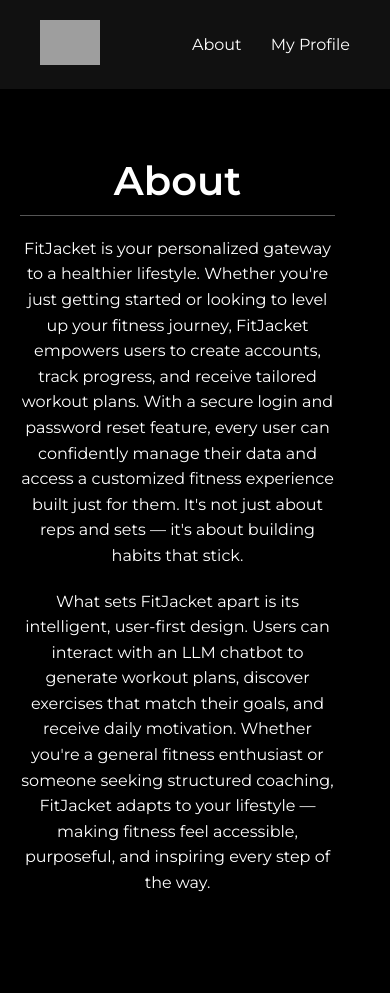
After one commit to shora051/FitJacket, a Django app: page /about in a window 390 px wide. The commit adds this page. Shown: the top 993 px of the page. Run offline with Django 5.2, Linux system fonts and the light colour scheme; tables that the repository leaves empty hold one stand-in row (values such as "Sample post"); grey boxes are pictures that could not be loaded.

Commit message:
About Page + minor tweaks to base.html

```diff
--- /dev/null
+++ b/home/templates/home/about.html
@@ -0,0 +1,86 @@
+{% extends "base.html" %}
+{% load static %}
+
+{% block content %}
+<style>
+    .about-container {
+        display: flex;
+        flex-wrap: wrap;
+        justify-content: center;
+        align-items: flex-start;
+        background-color: #000; /* Black background */
+        color: white;
+        padding: 40px 20px;
+    }
+
+    .about-text {
+        flex: 1;
+        min-width: 300px;
+        max-width: 600px;
+        margin-right: 30px;
+    }
+
+    .about-text h1 {
+        font-size: 2.5em;
+        margin-bottom: 10px;
+        font-weight: bold;
+    }
+
+    .about-text hr {
+        border: 0;
+        height: 1px;
+        background-color: #555;
+        margin-bottom: 20px;
+    }
+
+    .about-text p {
+        font-size: 1em;
+        line-height: 1.6;
+        margin-bottom: 20px;
+    }
+
+    .about-image {
+        flex: 1;
+        min-width: 250px;
+        max-width: 600px;
+        margin-top: 50px;
+    }
+
+    .about-image img {
+        max-width: 100%;
+        height: auto;
+        border-radius: 8px;
+        box-shadow: 0 4px 10px rgba(0, 0, 0, 0.5);
+    }
+
+    @media screen and (max-width: 768px) {
+        .about-container {
+            flex-direction: column;
+            text-align: center;
+        }
+
+        .about-text, .about-image {
+            margin-right: 0;
+            max-width: 90%;
+            margin-bottom: 30px;
+        }
+    }
+</style>
+
+<div class="about-container">
+    <div class="about-text">
+        <h1>About</h1>
+        <hr>
+        <p>
+            FitJacket is your personalized gateway to a healthier lifestyle. Whether you're just getting started or looking to level up your fitness journey, FitJacket empowers users to create accounts, track progress, and receive tailored workout plans. With a secure login and password reset feature, every user can confidently manage their data and access a customized fitness experience built just for them. It's not just about reps and sets — it's about building habits that stick.
+        </p>
+        <p>
+            What sets FitJacket apart is its intelligent, user-first design. Users can interact with an LLM chatbot to generate workout plans, discover exercises that match their goals, and receive daily motivation. Whether you're a general fitness enthusiast or someone seeking structured coaching, FitJacket adapts to your lifestyle — making fitness feel accessible, purposeful, and inspiring every step of the way.
+        </p>
+    </div>
+
+    <div class="about-image">
+        <img src="{% static 'img/workout.jpg' %}" alt="FitJacket Gear Image">
+    </div>
+</div>
+{% endblock %}
--- a/home/urls.py
+++ b/home/urls.py
@@ -3,4 +3,5 @@
 
 urlpatterns = [
     path('', views.index, name='home.index'),
+    path('about', views.about, name='home.about'),
 ]
--- a/home/views.py
+++ b/home/views.py
@@ -2,3 +2,9 @@
 
 def index(request):
     return render(request, 'home/index.html')
+
+def about(request):
+    template_data = {}
+    template_data['title'] = 'About'
+    return render(request,
+                  'home/about.html')
--- a/trainquest/static/css/styles.css
+++ b/trainquest/static/css/styles.css
@@ -163,8 +163,24 @@
 .footer-bottom a {
   color: #F8C424;
   text-decoration: none;
-  margin: 0 4px;
+  margin: 0;
   font-weight: 500;
+}
+
+.footer-bottom .footer-credits a:not(:last-child)::after {
+  content: ",";
+  color: #aaa;
+  margin-right: 3px;
+}
+
+.footer-bottom a::after {
+  content: ",";
+  color: #aaa;
+  margin-left: 2px;
+}
+
+.footer-bottom a:last-child::after {
+  content: "";
 }
 
 .footer-bottom a:hover {
--- a/trainquest/templates/base.html
+++ b/trainquest/templates/base.html
@@ -10,9 +10,11 @@
 </head>
 <body>
     <nav class="navbar">
+        <a href="{% url 'home.index' %}">
             <img src="{% static 'img/FitJacketLogo.png' %}" alt="FitJacket Logo" class="logo">
+        </a>
         <div class="nav-links">
-            <a href="#">About</a>
+            <a href="{% url 'home.about' %}">About</a>
             <a href="#">My Profile</a>
         </div>
     </nav>
@@ -29,8 +31,7 @@
       <h5 class="footer-heading">FITJACKET</h5>
       <hr class="footer-divider" />
       <p class="footer-text">
-        FitJacket helps you turn intention into action — guiding you to build healthier habits, one step at a time.
-        Start where you are, stay consistent, and see just how far you can go.
+        Built for those ready to commit and grow, FitJacket makes every step of your fitness journey feel purposeful. Simple, powerful, and tailored to you — it's all about progress that lasts.
       </p>
     </div>
 
```
Also changed, not shown: 1 other file. Lines whose indentation alone changed are shown as unchanged.
